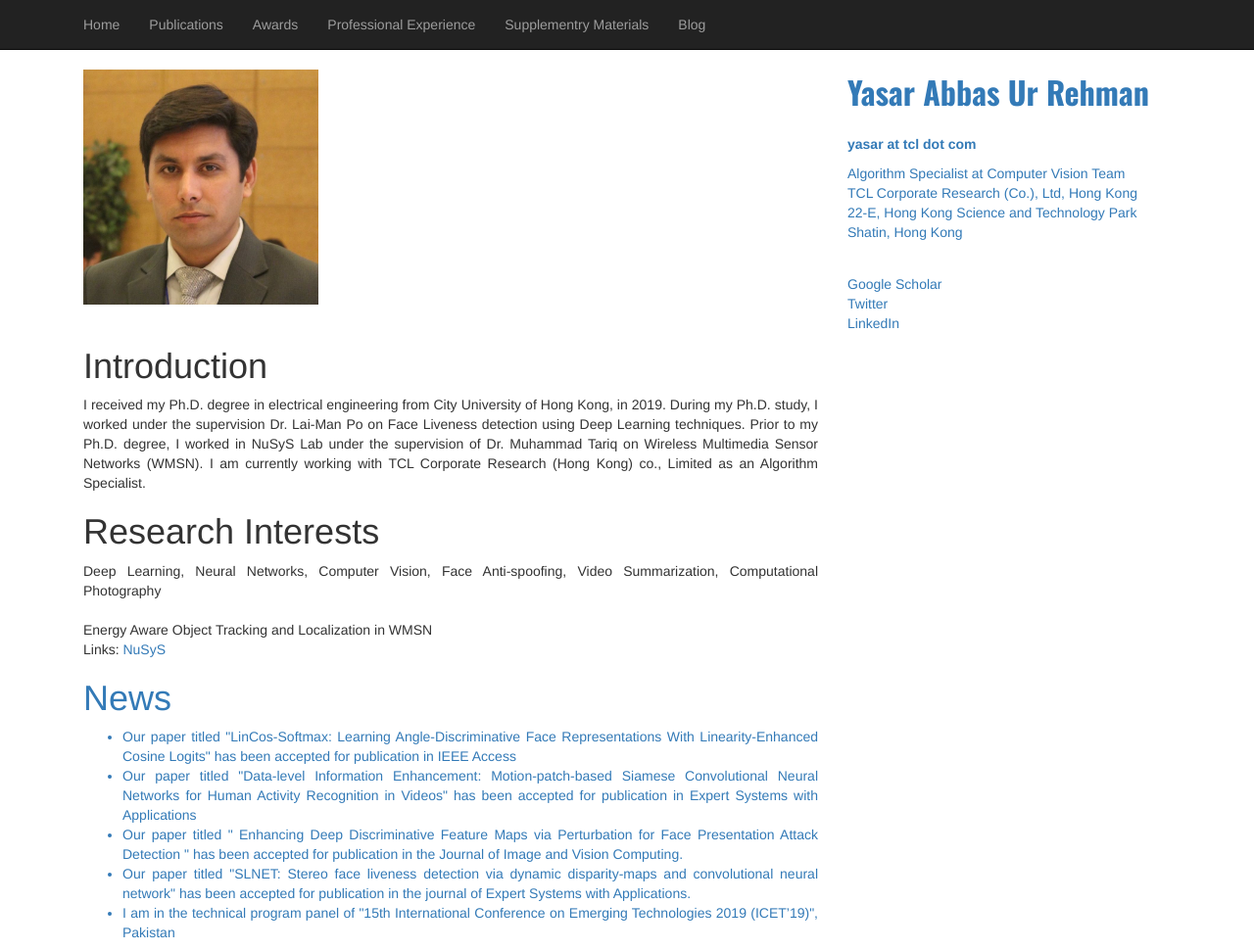
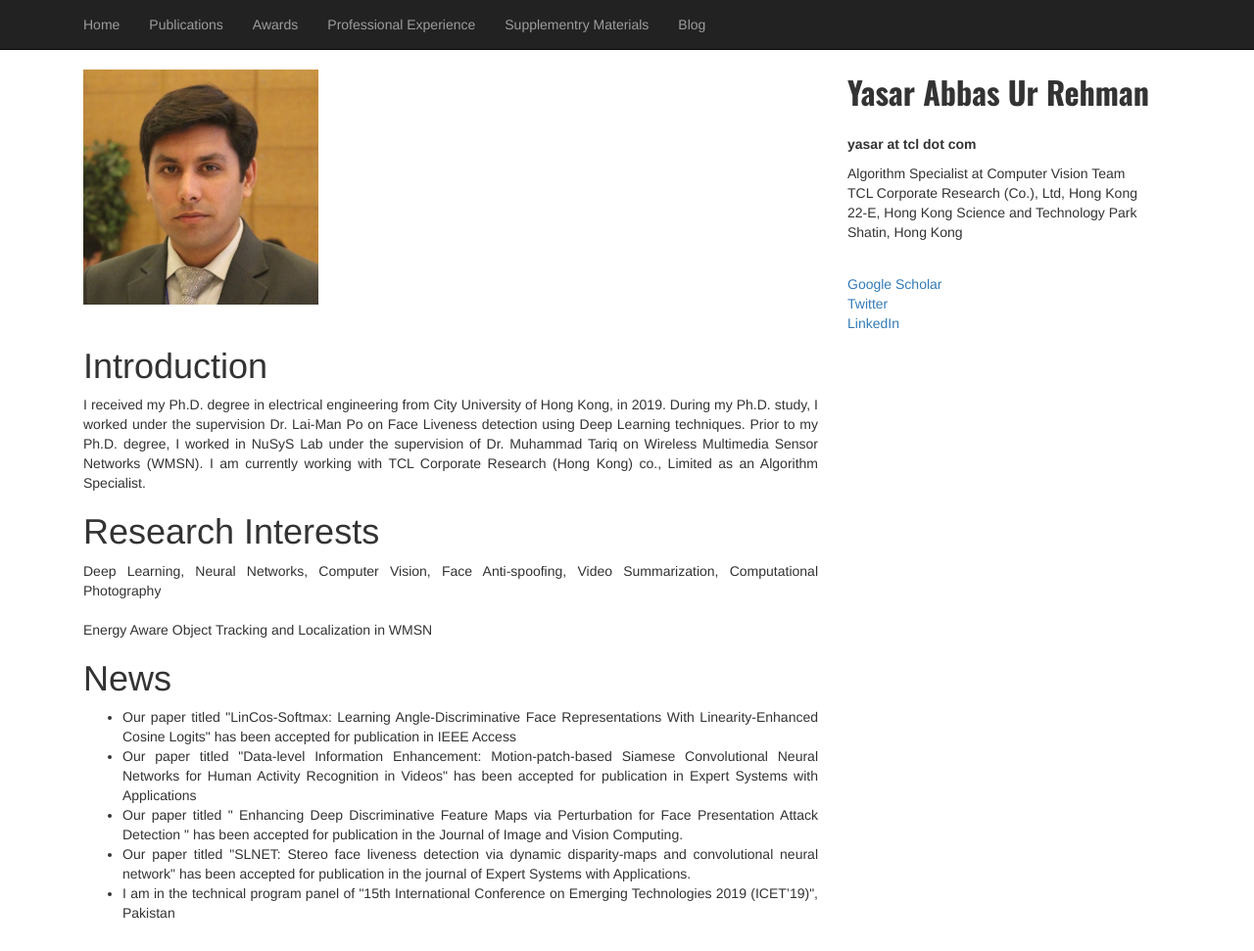
Before and after one commit to yasar-rehman/yasar, a Jekyll site: the page built from index.html, in a window 1280 px wide. Shown: the whole page at 98% size. Built offline with Jekyll 4.4.1, drawn with Linux system fonts in a browser that asks for light colours.

Commit message:
Update index.html

```diff
--- a/index.html
+++ b/index.html
@@ -23,9 +23,9 @@ title: yasar
 			<p>
 			Deep Learning, Neural Networks, Computer Vision, Face Anti-spoofing, Video Summarization, Computational Photography <br> <br>
 			Energy Aware Object Tracking and Localization in WMSN <br>
-			<h1="font-custom">Links:</h1>
+			<!--<h1="font-custom">Links:</h1>
 			<a href="http://pwr.nu.edu.pk/home/nusys/people.php">NuSyS<a/>
-			</p>
+			</p> -->
 			<h1>News</h1>
 			<p>
 			<ul>
```
